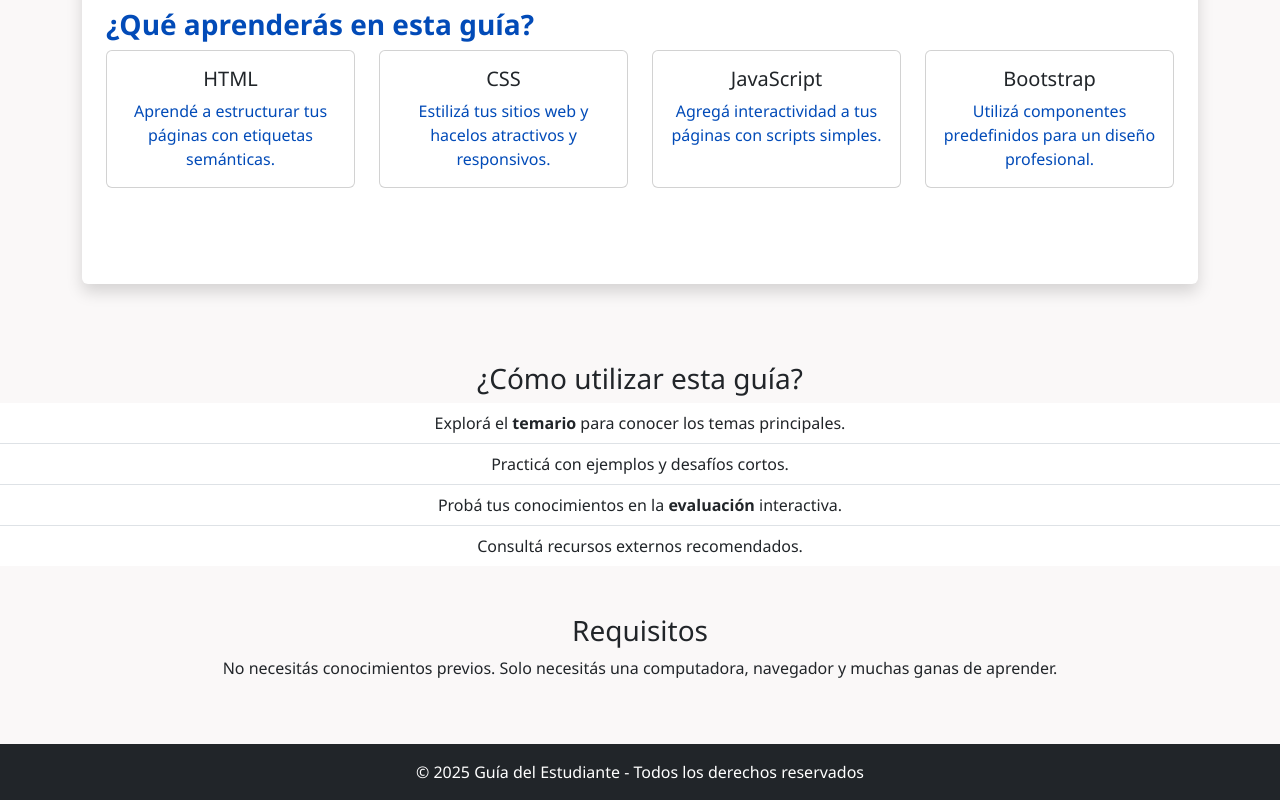
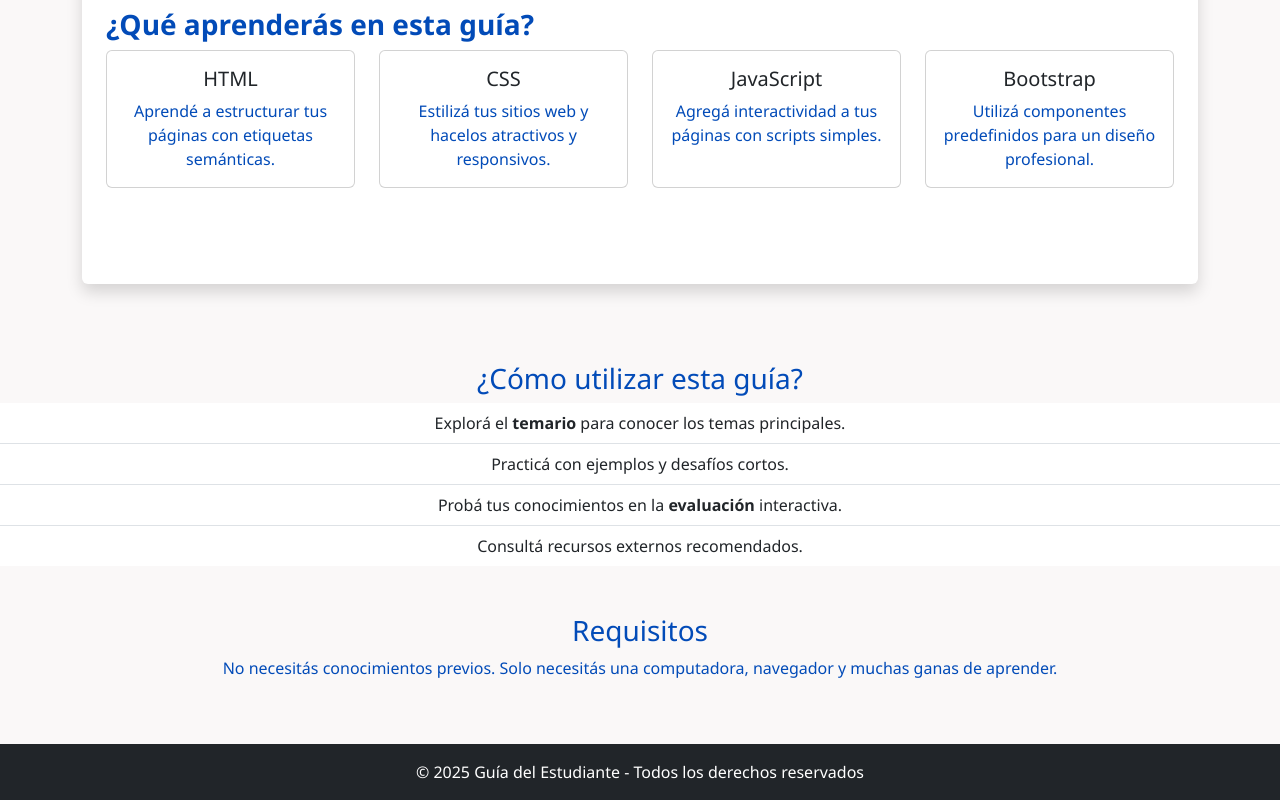
Before and after one commit to NatsuX1453/primer-parcial-Gaona-Axel, a plain HTML site: page index.html in a window 1280 px wide. Shown: the part 500-1300 px from the top of the page. Drawn offline with nearby package versions, Linux system fonts and the light colour scheme.

Commit message:
se cambio los colores del section (requisitos) y (como utilizar esta guia) para que sea acorde al color de la pagina

```diff
--- a/css/index.css
+++ b/css/index.css
@@ -43,3 +43,6 @@ footer {
   padding: 15px 0;
   margin-top: auto;
 }
+.color {
+  color: #024bb8;
+}
--- a/index.html
+++ b/index.html
@@ -78,7 +78,7 @@
       </section>
     </article>
     </main>
-  <section class="mb-5 text-center">
+  <section class="color mb-5 text-center">
     <h3>¿Cómo utilizar esta guía?</h3>
     <ul class="list-group list-group-flush">
       <li class="list-group-item">Explorá el <strong>temario</strong> para conocer los temas principales.</li>
@@ -87,7 +87,7 @@
       <li class="list-group-item">Consultá recursos externos recomendados.</li>
     </ul>
   </section>
-  <section class="mb-5 text-center">
+  <section class="color mb-5 text-center">
     <h3>Requisitos</h3>
     <p>No necesitás conocimientos previos. Solo necesitás una computadora, navegador y muchas ganas de aprender.</p>
   </section>
```
